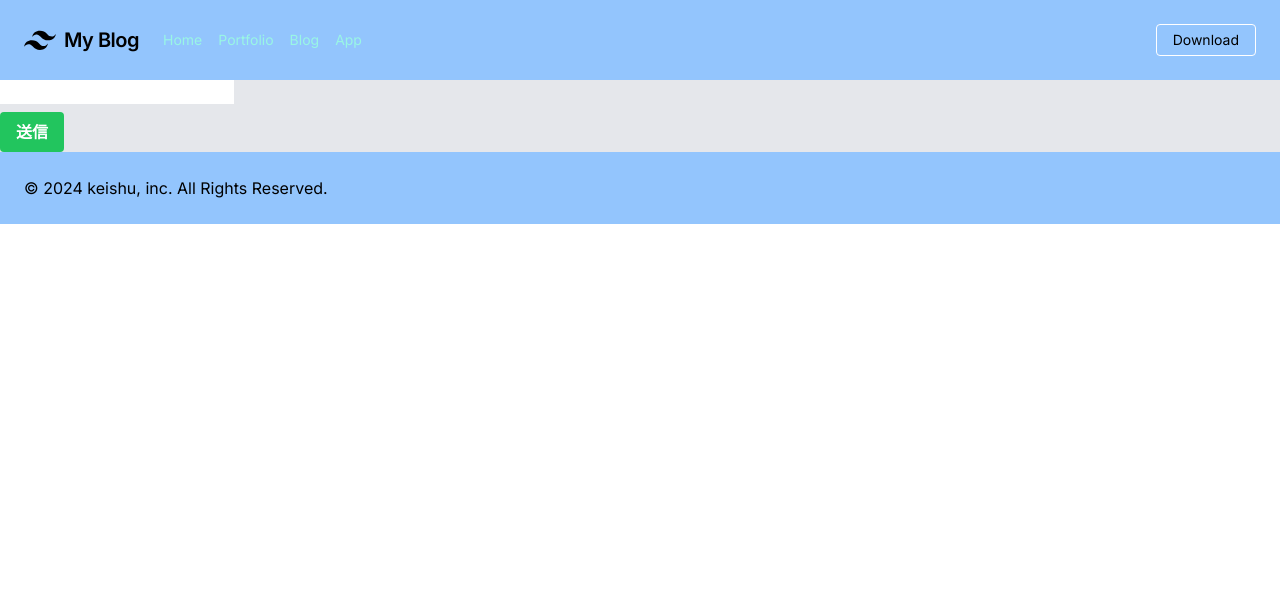
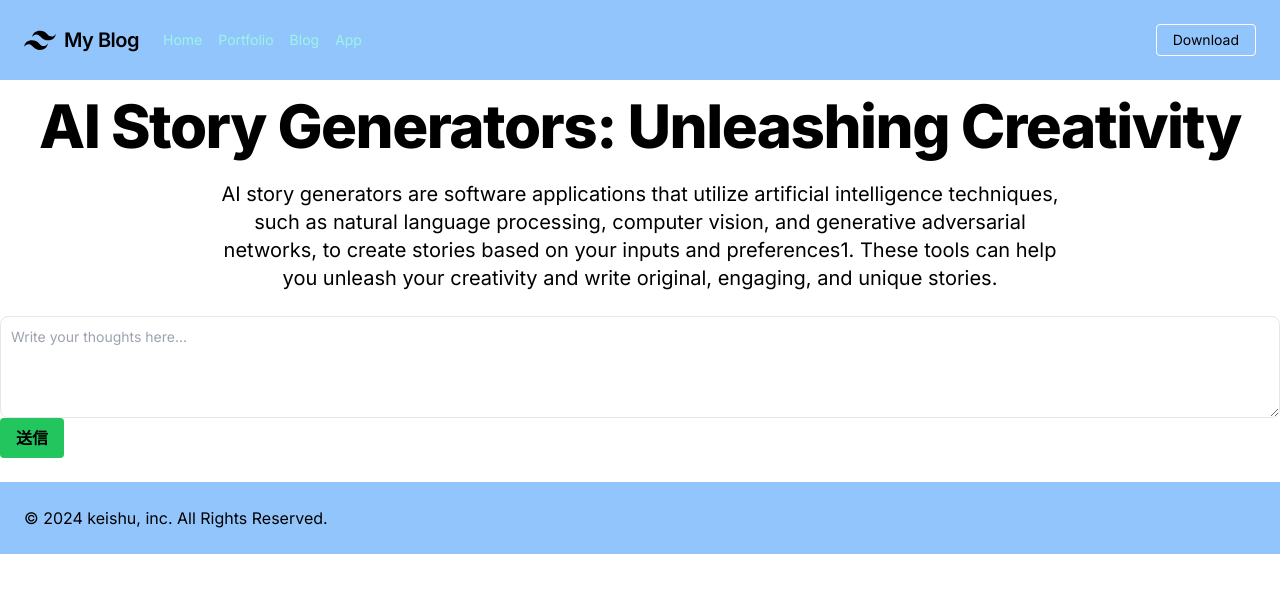
Before and after one commit to kepr-github/next-app, a Next.js app in the folder my-app/: page /application/translation in a window 1280 px wide. Shown: the top 592 px of the page. Built offline with nearby package versions, Linux system fonts and the light colour scheme.

Commit message:
change layout

```diff
--- a/my-app/app/application/translation/action.tsx
+++ b/my-app/app/application/translation/action.tsx
@@ -8,16 +8,19 @@ type FormState = {
 
 export async function onFormPostAction(prevState: FormState, data: FormData) {
    // Process the data
-   const resp = 'ddddd'
+    console.log(data)
+   const mes = data.get('message')
+   console.log(mes)
 
 
    let res = await axios({
     method: 'get',
-    url: 'https://jbupu1xz8j.execute-api.ap-northeast-1.amazonaws.com/Prod/hello/',
+    url: 'https://s77tdveqqk.execute-api.ap-northeast-1.amazonaws.com/Prod/hello',
   })
     .then(function (response) {
         const res:string = response.data['message']
-        return {message: res}
+        let result =  mes + res ;
+        return {message: result}
     //   response.data.pipe(fs.createWriteStream('ada_lovelace.jpg'))
 
   })
--- a/my-app/app/application/translation/page.tsx
+++ b/my-app/app/application/translation/page.tsx
@@ -1,5 +1,5 @@
 'use client'
-import { useFormState } from 'react-dom'
+import { useFormState, useFormStatus } from "react-dom";
 import { onFormPostAction } from "./action";
 import { redirect } from "next/navigation";
 import axios from "axios";
@@ -45,11 +45,16 @@ function formAction(formData: FormData){
     // redirect("/application/translation/thanks");
   }
 
-function Submit() {
+  function Submit() {
+    const status = useFormStatus();
     return (
-      <button type="submit" >
-        { "送信中..."}
-      </button>
+        <button
+        id="submit"
+        className="bg-green-500 hover:bg-green-700 text-black font-bold py-2 px-4 rounded focus:outline-none focus:shadow-outline"
+        type="submit"
+    >
+         {status.pending ? "送信中..." : "送信"}
+    </button>
     );
   }
 
@@ -64,23 +69,46 @@ export default function TranslationPage() {
     const [first, setFirst] = useState("");
 
     return (
-        <div className="bg-gray-200">
+        <div >
+<div className="text-center justify-center">
+<h1 className=" m-4 text-4xl font-extrabold leading-none tracking-tight text-black-900 md:text-5xl lg:text-6xl dark:text-black ">
+AI Story Generators: Unleashing Creativity
+    </h1>
+<p className="m-6 text-lg font-normal text-black-500 lg:text-xl sm:px-16 xl:px-48 dark:text-black-400">
+AI story generators are software applications that utilize artificial intelligence techniques, such as natural language processing, computer vision, and generative adversarial networks, to create stories based on your inputs and preferences1. These tools can help you unleash your creativity and write original, engaging, and unique stories.
+</p>
+</div>
+
             <form action={action}>
-                <input
-                    className="block mb-2 text-black font-medium text-black-900 dark:text-black"
+                {/* <input
+                    classNameName="block mb-2 text-black font-medium text-black-900 dark:text-black"
                     type="text"
                     name="first"
                     value={first}
                     onChange={(e) => setFirst(e.target.value)}
-                />
-                <button
-                    id="submit"
-                    className="bg-green-500 hover:bg-green-700 text-white font-bold py-2 px-4 rounded focus:outline-none focus:shadow-outline"
-                    type="submit"
-                >
-                    送信
-                </button>
-                <div className="text-gray-700">{state.message}</div>
+                /> */}
+{/* <div class="m-20 w-72">
+  <div class="relative w-full min-w-[300px] h-10">
+    <input
+      class="peer w-full h-full bg-transparent text-blue-black-700 font-sans font-normal outline outline-1 focus:outline-0 disabled:bg-blue-black-50 disabled:border-0 transition-all placeholder-shown:border placeholder-shown:border-blue-black-200 placeholder-shown:border-t-blue-black-200 border-0 focus:border-2 border-t-transparent focus:border-t-transparent text-sm px-3 py-2.5 rounded-[7px] border-blue-black-200 focus:border-black-900"
+      placeholder=" " /><label
+      class="flex w-full h-full select-none pointer-events-none absolute left-0 font-normal !overflow-visible truncate peer-placeholder-shown:text-blue-black-500 leading-tight peer-focus:leading-tight peer-disabled:text-transparent peer-disabled:peer-placeholder-shown:text-blue-black-500 transition-all -top-1.5 peer-placeholder-shown:text-sm text-[11px] peer-focus:text-[11px] before:content[' '] before:block before:box-border before:w-2.5 before:h-1.5 before:mt-[6.5px] before:mr-1 peer-placeholder-shown:before:border-transparent before:rounded-tl-md before:border-t peer-focus:before:border-t-2 before:border-l peer-focus:before:border-l-2 before:pointer-events-none before:transition-all peer-disabled:before:border-transparent after:content[' '] after:block after:flex-grow after:box-border after:w-2.5 after:h-1.5 after:mt-[6.5px] after:ml-1 peer-placeholder-shown:after:border-transparent after:rounded-tr-md after:border-t peer-focus:after:border-t-2 after:border-r peer-focus:after:border-r-2 after:pointer-events-none after:transition-all peer-disabled:after:border-transparent peer-placeholder-shown:leading-[3.75] text-black-500 peer-focus:text-black-900 before:border-blue-black-200 peer-focus:before:!border-black-900 after:border-blue-black-200 peer-focus:after:!border-black-900">Username
+    </label>
+  </div>
+</div>   */}
+
+
+<textarea id="message" name="message" rows={4} className="block p-2.5 w-full text-sm text-black-900 bg-black-50 rounded-lg border border-black-300 focus:ring-blue-500 focus:border-blue-500 dark:bg-black-700 dark:border-black-600 dark:placeholder-black-400 dark:text-black dark:focus:ring-blue-500 dark:focus:border-blue-500"
+ placeholder="Write your thoughts here...">
+
+ </textarea>
+
+                <Submit />
+                <div className="m-6 text-lg font-normal text-black-500 lg:text-xl sm:px-16 xl:px-48 dark:text-black-400">
+                    {state.message}
+                    </div>
+
+
             </form>
         </div>
     );
--- a/my-app/app/page.tsx
+++ b/my-app/app/page.tsx
@@ -95,15 +95,15 @@ export default function Home() {
           My sample app
         </span>
         <h3 className="text-xl font-semibold text-black-800 dark:text-black-300 dark:hover:text-black">
-          translation
+        AI Story Generators: Unleashing Creativity
         </h3>
         <p className="mt-3 text-black-500 dark:text-black-500">
-          Translate text into different languages using the Translation API.
+        AI story generators are software applications that utilize artificial intelligence techniques, such as natural language processing, computer vision, and generative adversarial networks, to create stories based on your inputs and preferences1. These tools can help you unleash your creativity and write original, engaging, and unique stories.
         </p>
       </div>
       <div className="mt-auto flex border-t border-black-200 divide-x divide-black-200 dark:border-black-700 dark:divide-black-700">
         <a className="w-full py-3 px-4 inline-flex justify-center items-center gap-x-2 text-sm font-medium rounded-es-xl bg-white text-black-800 shadow-sm hover:bg-black-50 disabled:opacity-50 disabled:pointer-events-none dark:bg-black-900 dark:border-black-700 dark:text-black dark:hover:bg-black-800" href="application/translation">
-          View sample
+          go to app
         </a>
         <a className="w-full py-3 px-4 inline-flex justify-center items-center gap-x-2 text-sm font-medium rounded-ee-xl bg-white text-black-800 shadow-sm hover:bg-black-50 disabled:opacity-50 disabled:pointer-events-none dark:bg-black-900 dark:border-black-700 dark:text-black dark:hover:bg-black-800" href="#">
           View API
```
Also changed, not shown: 2 other files (tests, documents, lock files or other folders).
